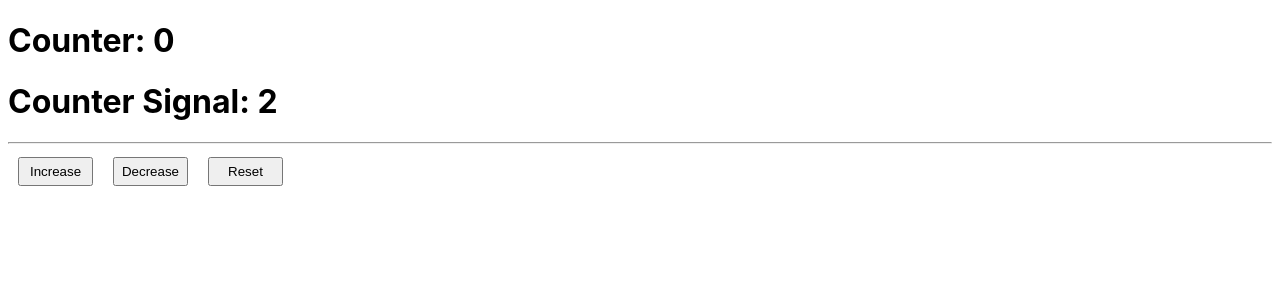
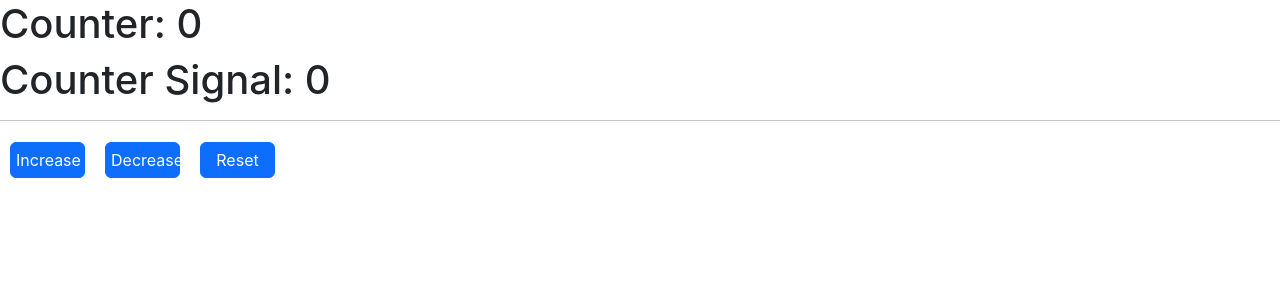
Before and after one commit to rafalejandrorh/AngularDevTalles, an Angular app in the folder 01-bases/: page /counter in a window 1280 px wide. Shown: the top 300 px of the page. Built offline with nearby package versions, Linux system fonts and the light colour scheme.

Commit message:
Refactor Counter Page Component

```diff
--- a/01-bases/src/app/pages/counter/counter-page.component.html
+++ b/01-bases/src/app/pages/counter/counter-page.component.html
@@ -1,6 +1,6 @@
 <h1> Counter: {{ counter }} </h1>
 <h1> Counter Signal: {{ counterSignal() }} </h1>
 <hr>
-<button (click)="increaseBy(1)">Increase</button>
-<button (click)="decreaseBy(1)">Decrease</button>
-<button (click)="resetCounter()">Reset</button>
+<button (click)="increaseBy(1)" class="btn btn-primary">Increase</button>
+<button (click)="decreaseBy(1)" class="btn btn-primary">Decrease</button>
+<button (click)="resetCounter()" class="btn btn-primary">Reset</button>
--- a/01-bases/src/app/pages/counter/counter-page.component.ts
+++ b/01-bases/src/app/pages/counter/counter-page.component.ts
@@ -16,7 +16,7 @@ export class CounterPageComponent {
     setInterval(() => {
       //console.log('Tick');
       //this.counter += 1;
-      this.counterSignal.update((current) => current + 1);
+      //this.counterSignal.update((current) => current + 1);
       //this.increaseBy(1);
     }, 2000)
   }
--- a/01-bases/src/index.html
+++ b/01-bases/src/index.html
@@ -6,6 +6,7 @@
   <base href="/">
   <meta name="viewport" content="width=device-width, initial-scale=1">
   <link rel="icon" type="image/x-icon" href="favicon.ico">
+  <link href="https://cdn.jsdelivr.net/npm/bootstrap@5.3.3/dist/css/bootstrap.min.css" rel="stylesheet" integrity="sha384-QWTKZyjpPEjISv5WaRU9OFeRpok6YctnYmDr5pNlyT2bRjXh0JMhjY6hW+ALEwIH" crossorigin="anonymous">
 </head>
 <body>
   <app-root></app-root>
```
